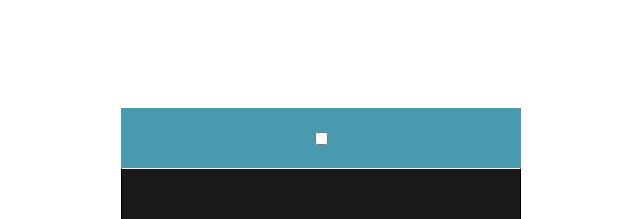
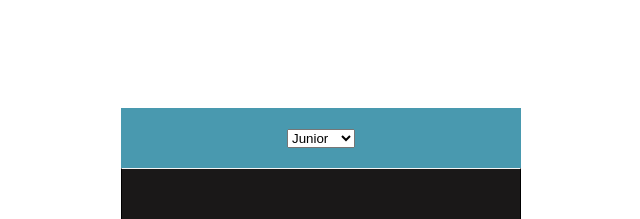
Before and after one commit to BlackJr-Git/react-chat-app, a React (Vite) app: page / in a window 1280 px wide. Shown: the top 219 px of the page, without its empty margins (327-967 px from the left). Built offline with nearby package versions, Linux system fonts and the light colour scheme.

Commit message:
add : selecte input to define user that send the message

```diff
--- a/src/components/user.jsx
+++ b/src/components/user.jsx
@@ -1,7 +1,10 @@
 function User() {
   return (
     <div className="user">
-      <input type="checkbox" name="" id="" />
+      <select name="" id="">
+        <option value="Junior">Junior</option>
+        <option value="Richard">Richard</option>
+      </select>
     </div>
   );
 }
```
